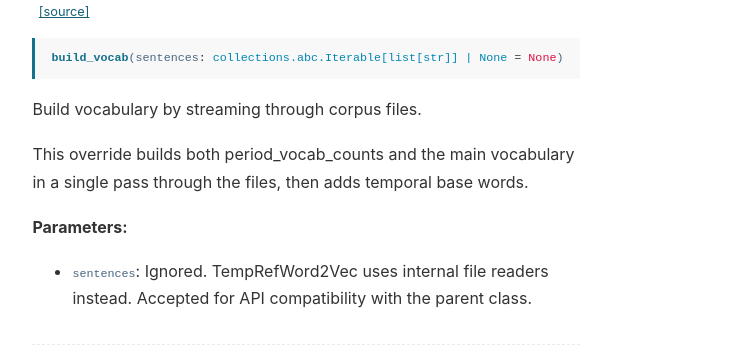
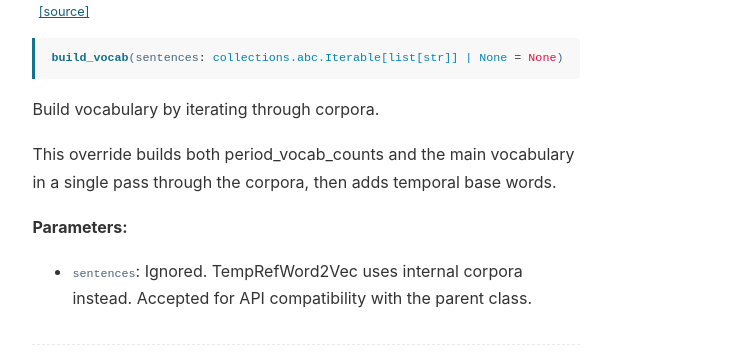
Before and after one commit to mcjkurz/qhchina-web, a Jekyll site: the page built from docs/word_embeddings/index.md, in a window 1280 px wide and 900 px high, scrolled down 11779 px. Shown: the part 161-524 px from the top of the window, without its empty margins (470-1216 px from the left). Built offline with Jekyll 4.4.1, drawn with Linux system fonts in a browser that asks for light colours; some of the changed text lies outside the part shown.

Commit message:
Update API docs

```diff
--- a/_config.yml
+++ b/_config.yml
@@ -60,4 +60,4 @@ goatcounter_code: qhchina # This will create the URL qhchina.goatcounter.com
 github: [metadata]
 
 # Cache busting version (auto-updated by make_docs.py)
-cache_version: 20260223112641
+cache_version: 20260223113236
--- a/docs/word_embeddings/index.md
+++ b/docs/word_embeddings/index.md
@@ -400,7 +400,7 @@ corpus sizes.
 
 Note:
     - Only supports Skip-gram (sg=1). CBOW is not supported.
-    - Corpus files must be UNTAGGED. Tagging is done automatically during training.
+    - Corpora must be UNTAGGED. Tagging is done automatically during training.
     - Training does NOT start automatically. Call `train()` explicitly after
       initialization.
 
@@ -474,13 +474,13 @@ Using corpus files::
 
 <pre class="signature"><code><span class="sig-name">build_vocab</span>(<span class="sig-param">sentences</span><span class="sig-punct">:</span> <span class="sig-type">collections.abc.Iterable[list[str]] | None</span> <span class="sig-punct">=</span> <span class="sig-default">None</span>)</code></pre>
 
-Build vocabulary by streaming through corpus files.
+Build vocabulary by iterating through corpora.
 
 This override builds both period_vocab_counts and the main vocabulary
-in a single pass through the files, then adds temporal base words.
+in a single pass through the corpora, then adds temporal base words.
 
 **Parameters:**
-- `sentences`: Ignored. TempRefWord2Vec uses internal file readers instead.
+- `sentences`: Ignored. TempRefWord2Vec uses internal corpora instead.
   Accepted for API compatibility with the parent class.
 
 <h4 id="temprefword2vec-calculate_semantic_change">qhchina.analytics.tempref_word2vec.TempRefWord2Vec.calculate_semantic_change() <a href="https://github.com/mcjkurz/qhchina/blob/main/qhchina/analytics/tempref_word2vec.py#L554" class="source-link" title="View source on GitHub">[source]</a></h4>
```
